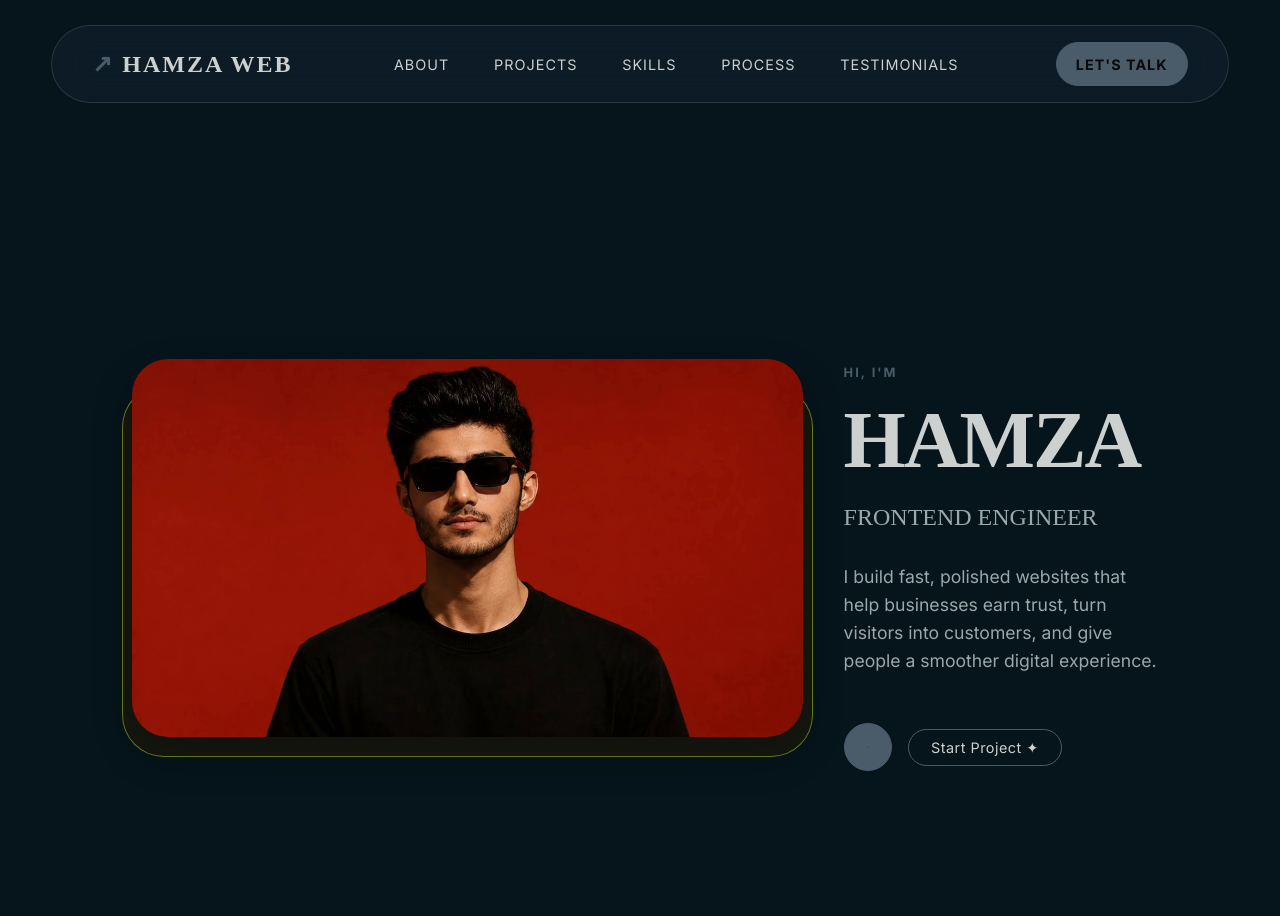
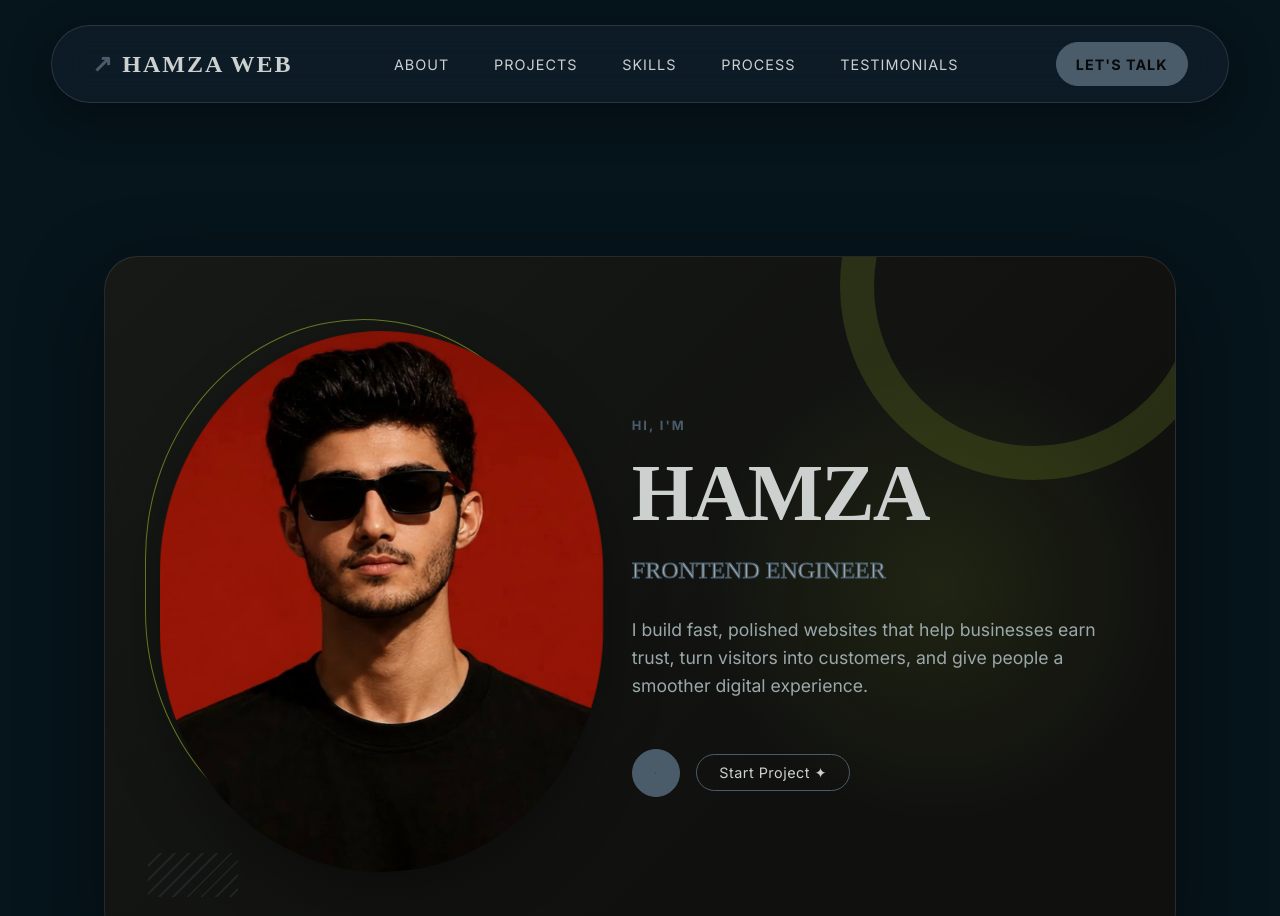
Before and after one commit to hamzatanvir-developer/My-Portfolio, a website built with Vite: page index.html in a window 1280 px wide. Shown: the top 916 px of the page. Built offline with nearby package versions, Linux system fonts and the light colour scheme; a web font is replaced by a local one.

Commit message:
Updated Hero section

```diff
--- a/theme.css
+++ b/theme.css
@@ -500,3 +500,112 @@ nav a.btn-outline { background: var(--accent); color: #090909; border-color: var
   .vertical-skills .skills-items-grid { grid-template-columns: repeat(2, minmax(0, 1fr)); gap: .5rem; }
   .vertical-skills .skills-window { padding-right: 34px; }
 }
+
+/* Editorial hero panel inspired by the supplied composition. */
+.hero-section {
+  width: min(92%, 1240px);
+  height: calc(100svh - 110px);
+  min-height: 0;
+  margin: 96px auto 14px;
+  padding: clamp(2rem, 4.5vw, 4.5rem);
+  overflow: hidden;
+  border: 1px solid rgba(255,255,255,.1);
+  border-radius: 34px;
+  background:
+    radial-gradient(circle at 78% 48%, rgba(210,255,50,.08), transparent 26%),
+    linear-gradient(135deg, #171916 0%, #10110f 72%);
+  box-shadow: 0 30px 85px rgba(0,0,0,.38);
+}
+.hero-section::before {
+  content: '';
+  position: absolute;
+  right: -5%;
+  top: -24%;
+  width: 320px;
+  aspect-ratio: 1;
+  border: 34px solid rgba(210,255,50,.12);
+  border-radius: 50%;
+  pointer-events: none;
+}
+.hero-section::after {
+  content: '';
+  position: absolute;
+  left: 4%;
+  bottom: 7%;
+  width: 90px;
+  height: 44px;
+  opacity: .22;
+  background: repeating-linear-gradient(135deg, transparent 0 8px, var(--accent) 8px 10px);
+  pointer-events: none;
+}
+.hero-content .title { font-size: clamp(3.5rem, min(8vw, 11svh), 7rem); }
+.hero-content .role {
+  color: transparent;
+  -webkit-text-stroke: 1px var(--accent);
+  text-stroke: 1px var(--accent);
+  font-size: clamp(1.8rem, min(4vw, 6svh), 3.5rem);
+}
+.hero-portrait {
+  width: min(100%, 450px);
+  max-height: calc(100svh - 180px);
+  aspect-ratio: .82;
+  justify-self: end;
+  margin: 0;
+  border-radius: 50% / 45%;
+  background: var(--accent);
+  box-shadow: 0 24px 60px rgba(0,0,0,.36), 0 0 0 1px rgba(210,255,50,.3);
+}
+.hero-portrait::before {
+  inset: -16px 18px 16px -18px;
+  border: 1px solid rgba(210,255,50,.42);
+  border-radius: 50% / 45%;
+  background: transparent;
+}
+.hero-portrait .hero-photo {
+  width: 100%;
+  height: 100%;
+  max-height: none;
+  object-fit: cover;
+  object-position: 50% 34%;
+  border-radius: 50% / 45%;
+  transform: none;
+  box-shadow: none;
+}
+.glass-header {
+  background: rgba(42,45,42,.94);
+  border-color: rgba(255,255,255,.16);
+  box-shadow: 0 15px 45px rgba(0,0,0,.3);
+}
+
+@media (prefers-reduced-motion: no-preference) {
+  .hero-portrait .hero-photo { animation: portrait-breathe 6s ease-in-out infinite; }
+}
+@keyframes portrait-breathe {
+  0%, 100% { scale: 1.01; }
+  50% { scale: 1.035; }
+}
+
+@media (max-width: 900px) {
+  .hero-section {
+    width: calc(100% - 2rem);
+    height: auto;
+    min-height: auto;
+    margin-top: 105px;
+    padding: 3.5rem 2rem;
+  }
+}
+@media (max-width: 700px) {
+  .hero-section { gap: 3rem; }
+  .hero-portrait { width: min(88vw, 420px); justify-self: center; }
+  .hero-content .title { font-size: clamp(4rem, 20vw, 6rem); }
+  .hero-content .role { font-size: clamp(2rem, 10vw, 3rem); }
+}
+@media (max-width: 480px) {
+  .hero-section {
+    width: calc(100% - 1rem);
+    margin-top: 90px;
+    margin-bottom: 35px;
+    padding: 3rem 1.25rem 1.5rem;
+    border-radius: 24px;
+  }
+}
```
